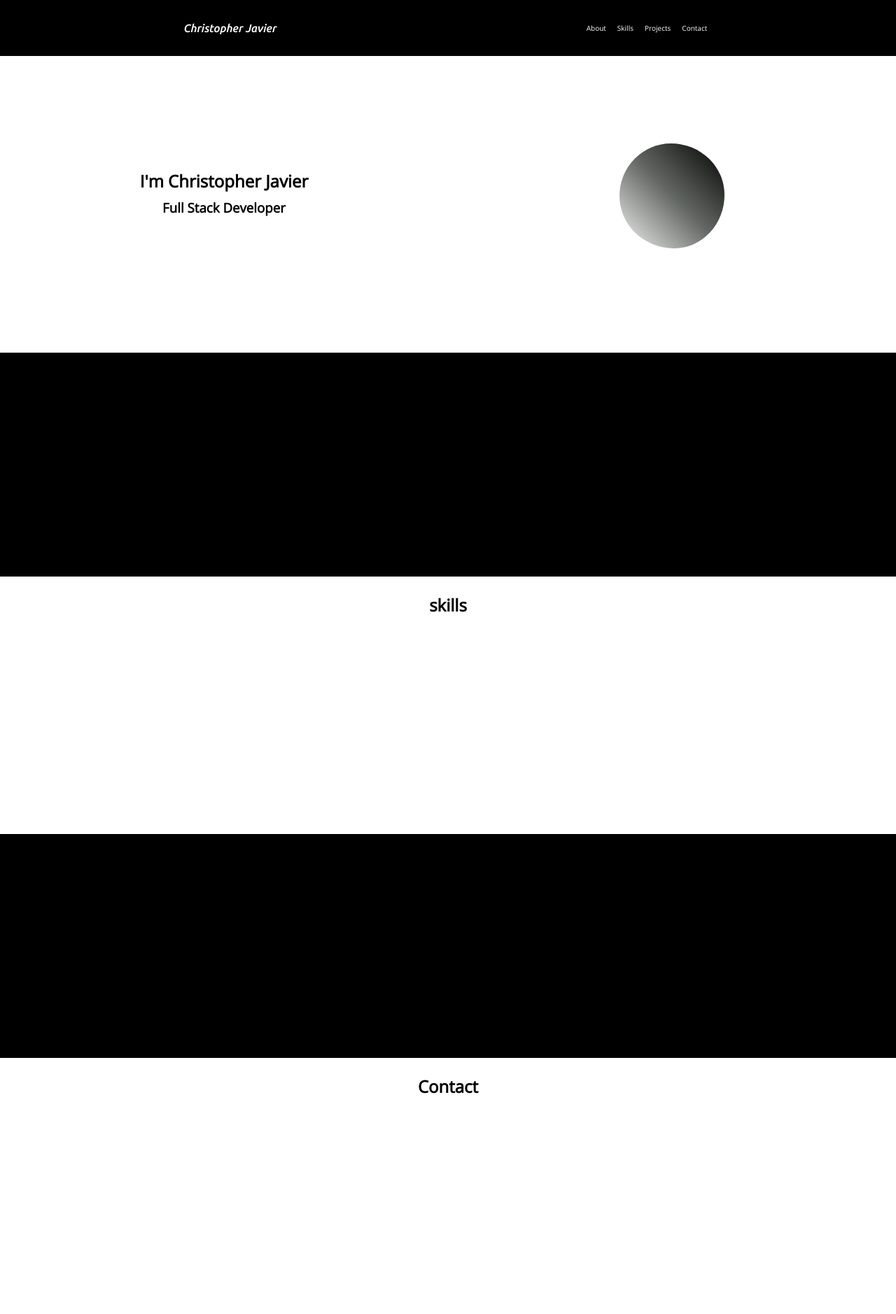
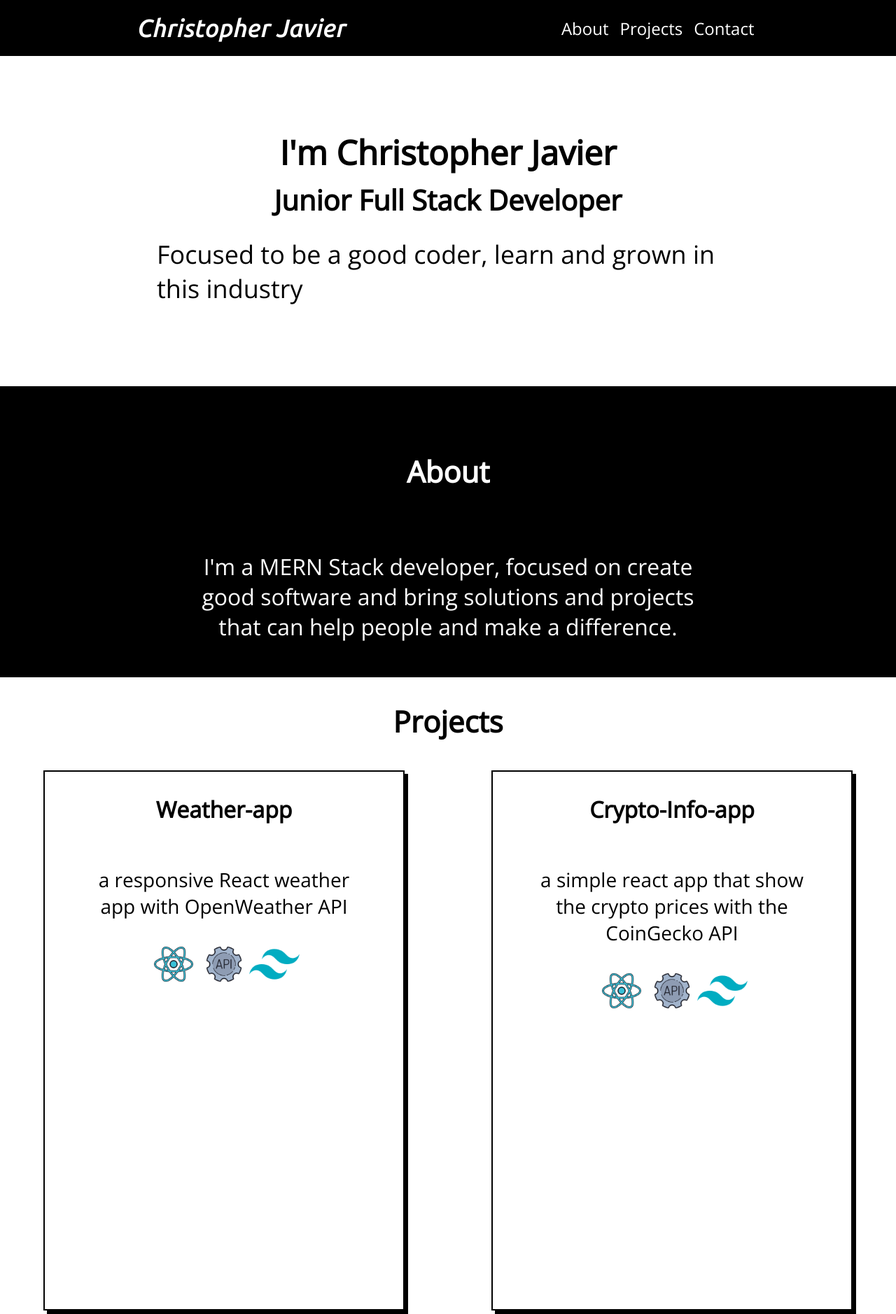
Before and after one commit to ChristopherJavier/web-portfolio, a plain HTML site: page index.html in a window 1280 px wide. Shown: the top 1878 px of the page at 70% size. Before the commit the page ends 1856 px from the top, so only its background shows below. Drawn offline with nearby package versions, Linux system fonts and the light colour scheme.

Commit message:
added some changes

```diff
--- /dev/null
+++ b/db.json
@@ -0,0 +1,59 @@
+{
+    "projects": {
+        "name": [
+            "Weather-app",
+            "Crypto-Info-app",
+            "Ecommerce-app",
+            "Ecommerce-backend",
+            "Plaza de la cultura"
+        ],
+        "description": [
+            "a responsive React weather app with OpenWeather API",
+            "a simple react app that show the crypto prices with the CoinGecko API",
+            "React app made from scratch about Ecommerce and online store",
+            "Backend of the Ecommerce-App fully made from scratch",
+            "a simple page about La plaza de la cultura in Santo Domingo"
+        ],
+        "technologies": [
+            [
+                "React",
+                "API",
+                "Tailwind CSS"
+            ],
+            [
+                "React",
+                "API",
+                "Tailwind CSS"
+            ],
+            [
+                "React",
+                "REST API",
+                "Tailwind CSS"
+            ],
+            [
+                "NodeJS",
+                "Express",
+                "MongoDB"
+            ],
+            [
+                "HTML",
+                "CSS",
+                "Bootstrap"
+            ]
+        ],
+        "github": [
+            "https://github.com/ChristopherJavier/weather-app",
+            "https://github.com/ChristopherJavier/crypto-info-app",
+            "https://github.com/ChristopherJavier/ecommerce-app",
+            "https://github.com/ChristopherJavier/-ecommerce-backend",
+            "https://github.com/ChristopherJavier/pagina_plaza_de_la_cultura"
+        ],
+        "links": [
+            "",
+            "",
+            "",
+            "",
+            "https://christopherjavier.github.io/Pagina_Plaza_de_la_cultura/"
+        ]
+    }
+}
--- a/index.html
+++ b/index.html
@@ -22,9 +22,9 @@
                 <li class="nav-items">
                     <a href="#about" class="nav-links">About</a>
                 </li>
-                <li class="nav-items">
+                <!-- <li class="nav-items">
                     <a href="#skills" class="nav-links">Skills</a>
-                </li>
+                </li> -->
                 <li class="nav-items">
                     <a href="#projects" class="nav-links">Projects</a>
                 </li>
@@ -38,27 +38,42 @@
         <div class="prst_inner_cont">
             <div id="prst_1">
                 <h2>I'm Christopher Javier</h2>
-                <h3>Full Stack Developer</h3>
-            </div>
-            <div id="prst_2">
-                <div id="photo_cont">
-
-                </div>
+                <h3>Junior Full Stack Developer</h3>
+                <p>Focused to be a good coder, learn and grown in this industry</p>
             </div>
         </div>
     </main>
     <section class="about" id="about">
-        <h3 class="section_title">about</h3>
+        <h3 class="section_title">About</h3>
+        <p>
+            I'm a MERN Stack developer,
+            focused on create good software
+            and bring solutions and
+            projects that can help people
+            and make a difference.
+        </p>
     </section>
-    <section class="skills" id="skills">
+    <!-- <section class="skills" id="skills">
         <h3 class="section_title">skills</h3>
-    </section>
+    </section> -->
     <section class="projects" id="projects">
-        <h3 class="section_title">projects</h3>
+        <h3 class="section_title">Projects</h3>
+        <div class="projects_cont" id="projects_cont">
+        </div>
     </section>
     <section class="contact" id="contact">
         <h3 class="section_title">Contact</h3>
+        <form action="mailto:cobesab184@iunicus.com" method="POST">
+            <input type="hidden" name="_subject" value="New Email">
+            <input type="email" name="email" placeholder="Email Address" required id="email">
+            <input type="text" name="message" placeholder="Write your message here" required id="message">
+            <button type="submit" class="css-button-sliding-to-left--black">Send</button>
+        </form>
     </section>
+
+    <script src="https://unpkg.com/react@18/umd/react.development.js" crossorigin></script>
+    <script src="https://unpkg.com/react-dom@18/umd/react-dom.development.js" crossorigin></script>
+    <script type="text/javascript" src="index.js"></script>
 </body>
 
 </html>
--- /dev/null
+++ b/index.js
@@ -0,0 +1,59 @@
+let projectsCont = document.getElementById('projects_cont');
+
+function getData() {
+    fetch('./db.json')
+        .then(res => res.json())
+        .then(data => formatData(data.projects));
+}
+
+function formatData(data) {
+    let formattedData = []
+    const names = data.name;
+    const descriptions = data.description;
+    const technologies = data.technologies;
+    const github = data.github;
+    const links = data.links;
+
+    for (let i = 0; i < names.length; i++) {
+        formattedData = formattedData.concat({
+            name: names[i],
+            descriptions: descriptions[i],
+            technologies: technologies[i],
+            github: github[i],
+            links: links[i]
+        })
+    }
+
+    showData(formattedData)
+}
+
+function showData(data) {
+    console.log(data)
+    data.map(function (project) {
+        let div = document.createElement('div')
+        let name = document.createElement('h3')
+        let description = document.createElement('p')
+        let ul = document.createElement('ul')
+        let li = document.createElement('li')
+        name.innerHTML = `${project.name}`
+        description.innerHTML = `${project.descriptions}`
+        ul.className = "tech_list"
+        div.className = "project-box"
+
+        project.technologies.map(function (i) {
+            let img = document.createElement('img')
+            img.className = "tech_icons_img"
+            li.className = "tech_icons"
+            img.src = `./assets/${i}.png`
+            li.appendChild(img)
+            ul.append(li)
+        })
+
+        div.appendChild(name)
+        div.appendChild(description)
+        div.appendChild(ul)
+        projectsCont.appendChild(div)
+    })
+}
+
+getData();
--- a/style.css
+++ b/style.css
@@ -22,7 +22,7 @@ nav {
 }
 
 #logo {
-    font-size: 16px;
+    font-size: 14px;
     text-decoration: none;
     color: white;
     font-family: 'Ubuntu', sans-serif;
@@ -47,7 +47,7 @@ nav {
 
 .prst_cont {
     width: 100vw;
-    height: 50vh;
+    height: 60vh;
 }
 
 .prst_inner_cont {
@@ -61,7 +61,7 @@ nav {
 }
 
 #prst_1 {
-    grid-area: 1 / 1 / 2 / 2;
+    grid-area: 1 / 1 / 2 / 3;
     display: flex;
     flex-direction: column;
     justify-content: center;
@@ -75,50 +75,293 @@ nav {
 }
 
 #prst_1 h3 {
-    margin: 0.5em 0;
+    margin: 0.2em 0;
 }
 
-#prst_2 {
+#prst_1 p {
+    margin: 0.5em 2.5em;
+}
+
+/* #prst_2 {
     grid-area: 1 / 2 / 2 / 3;
     background: white;
     display: flex;
     justify-items: center;
     justify-content: center;
     align-items: center;
-}
+} */
 
-#photo_cont {
+/* #photo_cont {
     width: 150px;
     height: 150px;
     background: linear-gradient(45deg, #f4f4f4, #646864, #000000);
     border-radius: 49% 51% 48% 52% / 50% 49% 51% 50%;
-}
+} */
 
 .about {
     width: 100vw;
-    height: 40vh;
-    background: black;
+    height: 50vh;
+    background: #000000;
+    outline: 0.5em solid black;
+    margin: 0;
+    padding: 0;
+    text-align: center;
+    display: flex;
+    flex-direction: column;
+    justify-content: space-evenly;
+    align-content: center;
+    align-items: center;
 }
 
-.skills {
+
+
+.about p {
+    width: 60vw;
+    margin: 0 1em;
+    color: #FFFFFF;
+}
+
+.about h3 {
+    color: #FFFFFF;
+}
+
+/* .skills {
     width: 100vw;
     height: 40vh;
     background: white;
-}
+} */
 
 .projects {
     width: 100vw;
-    height: 40vh;
-    background: black;
+    padding-bottom: 2em;
+    background: white;
+}
+
+.projects_cont {
+    display: flex;
+    flex-direction: row;
+    flex-wrap: wrap;
+    align-content: center;
+    justify-content: space-around;
+    align-items: center;
+}
+
+.project-box {
+    display: flex;
+    flex-direction: column;
+    width: 45vw;
+    height: 80vw;
+    text-align: center;
+    align-items: center;
+    box-shadow: #000000 5px 5px;
+    border: #000000 solid 0.15em;
+    margin-bottom: 1em;
+}
+
+.project-box h3 {
+    font-size: 16px;
+}
+
+.tech_list {
+    margin: 0;
+    padding: 0;
+}
+
+.tech_icons {
+    list-style: none;
+    margin: 0;
+    padding: 0;
+}
+
+.tech_icons_img {
+    width: 32px;
+    height: 32px;
+    align-items: center;
 }
 
 .contact {
     width: 100vw;
-    height: 40vh;
-    background: white;
+    height: 60vh;
+    background: #000000;
+    outline: 0.5em solid black;
+    display: flex;
+    flex-direction: column;
+    justify-content: center;
+    align-items: center;
+    align-content: center;
+}
+
+.contact h3 {
+    color: #FFFFFF;
 }
 
 .section_title {
     text-align: center;
     font-size: 24px;
 }
+
+form {
+    display: flex;
+    flex-direction: column;
+    width: 80vw;
+    height: 40vh;
+    background: #FFFFFF;
+}
+
+#email {
+    margin: 1em 1em;
+    height: 5vh;
+}
+
+#message {
+    margin: 1em 1em 1em 1em;
+    height: 30vh;
+}
+
+.css-button-sliding-to-left--black {
+    margin: 1em 1em 1em 1em;
+    min-width: 130px;
+    height: 40px;
+    color: #fff;
+    padding: 5px 10px;
+    font-weight: bold;
+    cursor: pointer;
+    transition: all 0.3s ease;
+    position: relative;
+    display: inline-block;
+    outline: none;
+    border-radius: 5px;
+    z-index: 0;
+    background: #fff;
+    overflow: hidden;
+    border: 2px solid #212529;
+    color: #212529;
+}
+
+.css-button-sliding-to-left--black:hover {
+    color: #fff;
+}
+
+.css-button-sliding-to-left--black:hover:after {
+    width: 100%;
+}
+
+.css-button-sliding-to-left--black:after {
+    content: "";
+    position: absolute;
+    z-index: -1;
+    transition: all 0.3s ease;
+    left: 0;
+    top: 0;
+    width: 0;
+    height: 100%;
+    background: #212529;
+}
+
+@media only screen and (min-width: 375px) {
+    .project-box {
+        height: 60vw;
+    }
+
+    .tech_icons_img {
+        width: 38px;
+        height: 38px;
+    }
+}
+
+
+@media only screen and (min-width: 425px) {
+    #prst_1 h2 {
+        font-size: 28px;
+    }
+
+    #prst_1 h3 {
+        font-size: 22px;
+    }
+
+    #prst_1 p {
+        font-size: 20px;
+        width: 65vw;
+    }
+
+    .about p {
+        text-align: center;
+        width: 60vw;
+    }
+
+    .project-box {
+        height: 55vw;
+    }
+
+    .tech_icons_img {
+        width: 42px;
+        height: 42px;
+    }
+}
+
+@media only screen and (min-width: 768px) {
+    #logo {
+        font-size: 36px;
+    }
+
+    .nav-items {
+        font-size: 24px;
+    }
+
+    #prst_1 h2 {
+        font-size: 48px;
+    }
+
+    #prst_1 h3 {
+        font-size: 40px;
+    }
+
+    #prst_1 p {
+        font-size: 36px;
+    }
+
+    .section_title {
+        font-size: 42px;
+    }
+
+    .about p {
+        width: 60vw;
+        font-size: 32px;
+    }
+
+    .project-box {
+        width: 40vw;
+        height: 60vw;
+    }
+
+    .project-box h3 {
+        font-size: 32px;
+    }
+
+    .project-box p {
+        font-size: 28px;
+        width: 80%;
+    }
+
+    .tech_icons_img {
+        width: 72px;
+        height: 72px;
+        align-items: center;
+    }
+
+    form {
+        display: flex;
+        flex-direction: column;
+        width: 80vw;
+        height: 40vh;
+        background: #FFFFFF;
+    }
+
+    #email::-webkit-input-placeholder {
+        font-size: 20px;
+    }
+
+    #message::-webkit-input-placeholder {
+        font-size: 28px;
+    }
+}
```
Also changed, not shown: assets/API.png (added), assets/Bootstrap.png (added), assets/CSS.png (added), assets/Express.png (added), assets/HTML.png (added), assets/MongoDB.png (added), assets/NodeJS.png (added), assets/REST API.png (added), assets/React.png (added), assets/Tailwind CSS.png (added).
